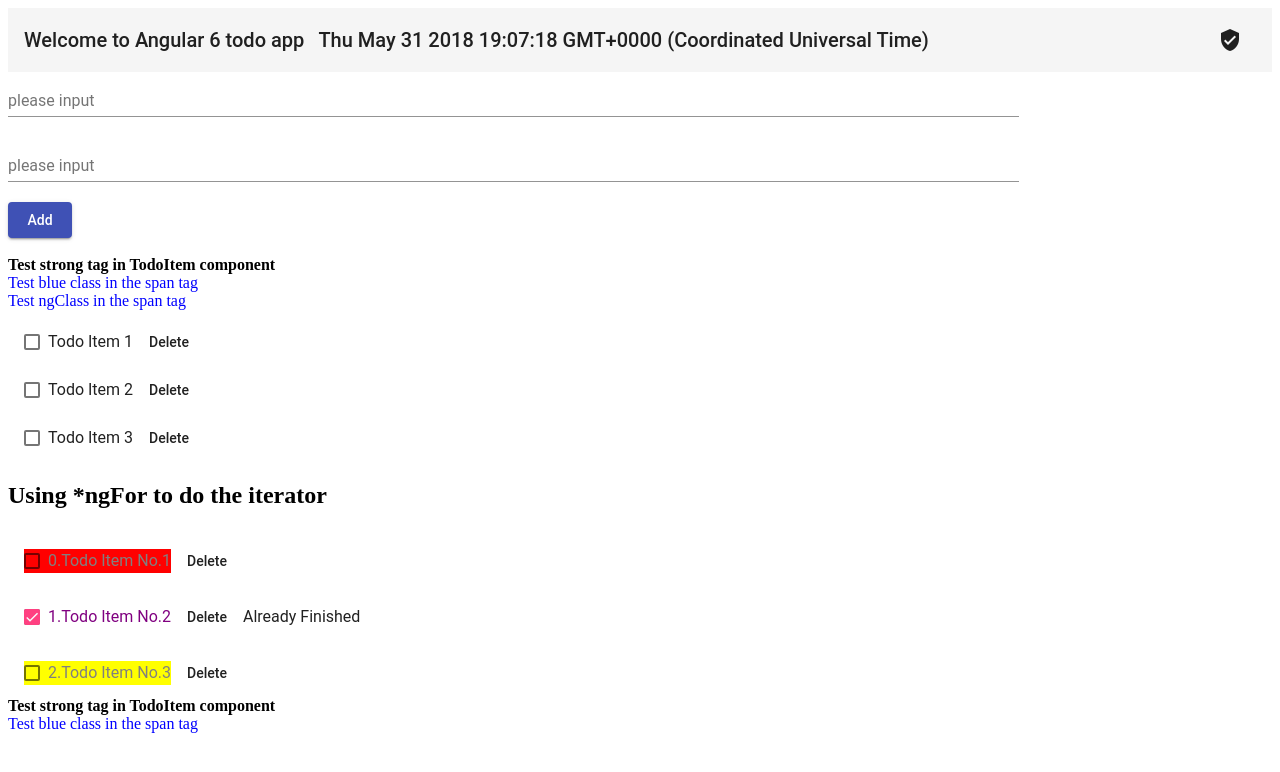
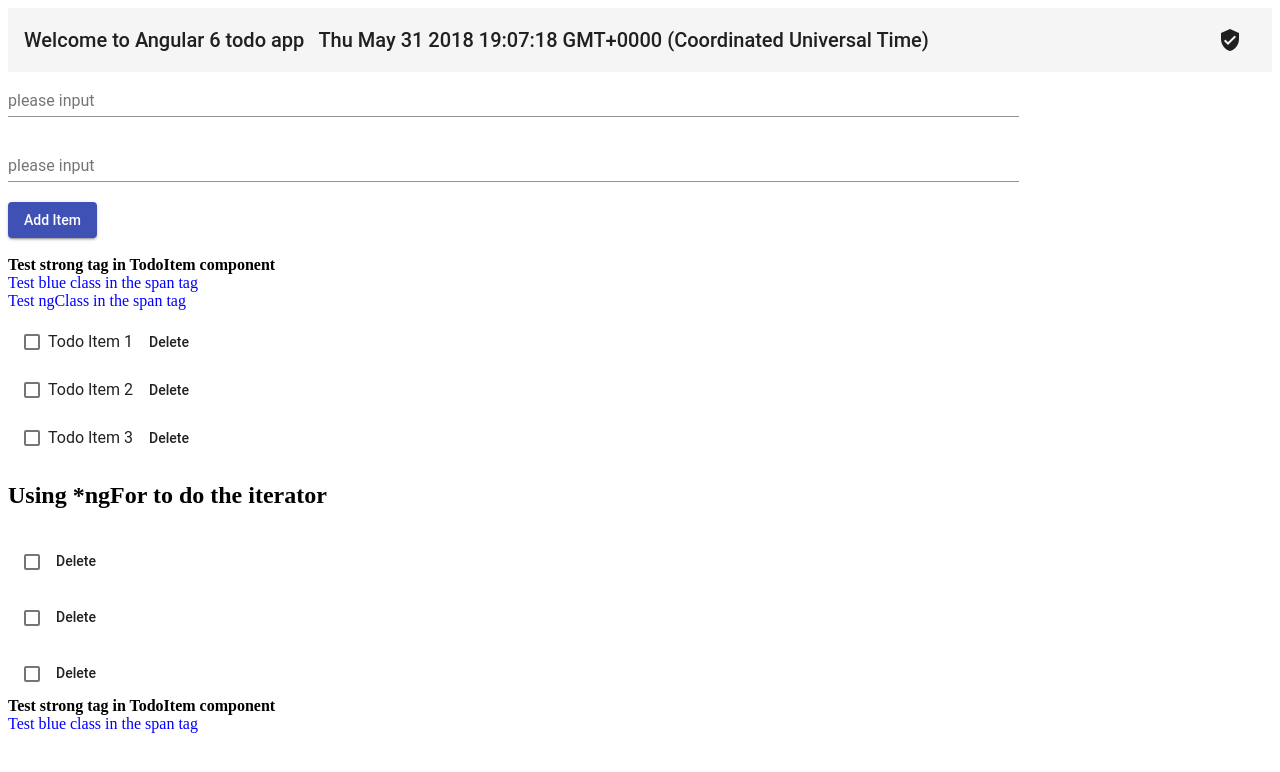
Before and after one commit to sawyerbutton/Angular6_ReLearning, an Angular app: page / in a window 1280 px wide. Shown: the top 772 px of the page. Built offline with nearby package versions, Linux system fonts and the light colour scheme.

Commit message:
added service but checkbox still has bug

```diff
--- a/src/app/add-form/add-form.component.html
+++ b/src/app/add-form/add-form.component.html
@@ -13,7 +13,8 @@
   </mat-form-field>
 </form>
 <!--$event is for using event binding one way binding from dom to component-->
-<button mat-raised-button color="primary" (click)="addTodo($event)">Add</button>
+<!--<button mat-raised-button color="primary" (click)="addTodo($event)">Add</button>-->
+<button mat-raised-button color="primary" (click)="addTodo2()">Add Item</button>
 <br><br>
 <!--css style will only use in its owner component and html file which will keep the whole css file clean-->
 <!--if you want to add style sheet global, watch the src/style.css file-->
--- a/src/app/add-form/add-form.component.ts
+++ b/src/app/add-form/add-form.component.ts
@@ -1,4 +1,5 @@
 import { Component, OnInit, Output, EventEmitter} from '@angular/core';
+import {TodoListService} from '../todo-list.service';
 
 @Component({
   selector: 'app-add-form',
@@ -7,10 +8,13 @@ import { Component, OnInit, Output, EventEmitter} from '@angular/core';
 })
 export class AddFormComponent implements OnInit {
   // addTodoItem is a event emitter to emit data to the parent component by $event
-  @Output() addTodoItem = new EventEmitter();
+  // When using service, Output is not necessary anymore
+  // @Output() addTodoItem = new EventEmitter();
   // placeholder is using for property binding, from component to dom
   public placeholder = 'please input';
-  constructor() { }
+  constructor(
+    private todoListService: TodoListService
+  ) { }
   public todoText = '';
   // using todoText2 for two way binding
   public todoText2 = '';
@@ -21,7 +25,11 @@ export class AddFormComponent implements OnInit {
   public addTodo($event: MouseEvent) {
     console.log('Button has been clicked', this.todoText, this.todoText2);
     // emit param this.todoText2, it will become<app-add-form (addtodoitem)="addTodo($event)"></app-add-form> $event part
-    this.addTodoItem.emit(this.todoText2);
+    // emit function need Output()
+    // this.addTodoItem.emit(this.todoText2);
+  }
+  public addTodo2() {
+    this.todoListService.addTodoList(this.todoText2);
   }
   // when input control hit the input event - input property, it will trigger the changeTodoText function with a event param
   // this is a cumbersome way to do the two way binding
--- a/src/app/app.component.html
+++ b/src/app/app.component.html
@@ -1,4 +1,8 @@
 <!--The content below is only a placeholder and can be replaced.-->
 <app-header></app-header>
-<app-add-form (addTodoItem)="addTodoItem($event)"></app-add-form>
-<app-todo-items [items]="todoItems"></app-todo-items>
+<!--@Input() and @Output-->
+<!--<app-add-form (addTodoItem)="addTodoItem($event)"></app-add-form>-->
+<!--<app-todo-items [items]="todoItems"></app-todo-items>-->
+<!--Use Service-->
+<app-add-form></app-add-form>
+<app-todo-items></app-todo-items>
--- a/src/app/app.module.ts
+++ b/src/app/app.module.ts
@@ -14,6 +14,7 @@ import {MatInputModule} from '@angular/material/input';
 import {MatButtonModule} from '@angular/material/button';
 import {MatListModule} from '@angular/material/list';
 import {MatCheckboxModule} from '@angular/material/checkbox';
+import {TodoListService} from './todo-list.service';
 @NgModule({
   declarations: [
     AppComponent,
@@ -33,7 +34,7 @@ import {MatCheckboxModule} from '@angular/material/checkbox';
     MatListModule,
     MatCheckboxModule
   ],
-  providers: [],
+  providers: [TodoListService],
   bootstrap: [AppComponent]
 })
 export class AppModule { }
--- a/src/app/todo-items/todo-items.component.html
+++ b/src/app/todo-items/todo-items.component.html
@@ -13,12 +13,16 @@
 <!--even:Boolean, whether current index is even number-->
 <!--odd:Boolean, whether current index is odd number-->
 <!--use these parameters, you can easily modified your *ngFor structure-->
-<mat-list *ngFor="let item of items;let recordIndex = index;let firstRecord = first;let lastRecotd = last; let evenRecord = even; let oddRecord = odd">
+
+  <!--five parameters in *ngFor-->
+<!--<mat-list *ngFor="let item of getTodoList();let recordIndex = index;let firstRecord = first;let lastRecotd = last; let evenRecord = even; let oddRecord = odd">-->
   <!--item still belongs to items which need to use at least one way binding{{}}-->
   <!--use *ngIf to do the decide the span label will be created or not-->
   <!--use json as parameter , the property's name/key is our adding class, property's value is a boolean value to decide whether our style class will be add or not-->
   <!--example:[ngClass]="{'classA': true, 'classB': false}"-->
-  <mat-list-item ><mat-checkbox [checked]="item.done" id="item.id" [ngClass]="{'done':item.done,'text-danger':firstRecord, 'text-warning': lastRecotd, 'bg-info': evenRecord, 'bg-success': oddRecord}">{{recordIndex}}.{{item.value}}</mat-checkbox><a mat-button>Delete</a><span *ngIf="item.done">Already Finished</span></mat-list-item>
+  <!--<mat-list-item ><mat-checkbox [checked]="item.done" id="item.id" [ngClass]="{'done':item.done,'text-danger':firstRecord, 'text-warning': lastRecotd, 'bg-info': evenRecord, 'bg-success': oddRecord}" (click)="itemClick(item)">{{recordIndex}}.{{item.value}}</mat-checkbox><a mat-button (click)="deleteItem(item)">Delete</a><span *ngIf="item.done">Already Finished</span></mat-list-item>-->
+  <mat-list *ngFor="let item of getTodoList()">
+    <mat-list-item><mat-checkbox [checked]="item.done" id="item.id" (click)="itemClick(item)"></mat-checkbox><a mat-button (click)="deleteItem(item)">Delete</a><span *ngIf="item.done">Already Finished</span></mat-list-item>
 </mat-list>
 
 <div>
--- a/src/app/todo-items/todo-items.component.ts
+++ b/src/app/todo-items/todo-items.component.ts
@@ -1,5 +1,6 @@
 import {Component, Input, OnInit} from '@angular/core';
 import {TodoItem} from '../shared/todo-item';
+import {TodoListService} from '../todo-list.service';
 
 @Component({
   selector: 'app-todo-items',
@@ -7,11 +8,23 @@ import {TodoItem} from '../shared/todo-item';
   styleUrls: ['./todo-items.component.css']
 })
 export class TodoItemsComponent implements OnInit {
-  @Input() items: TodoItem[];
+  // when using service, @Input decorator does not need anymore
+  // @Input() items: TodoItem[];
   // also can use @Input('xxx') to adjust the value passed in
-  constructor() { }
+  constructor(
+    private todoListService: TodoListService
+  ) { }
 
   ngOnInit() {
   }
-
+  getTodoList() {
+    return this.todoListService.getTodoList();
+  }
+  itemClick(item: TodoItem) {
+    console.log(this.todoListService.getTodoList());
+    return setTimeout(this.todoListService.toggleItemStatus(item), 0);
+  }
+  deleteItem(item: TodoItem) {
+    return this.todoListService.deleteTodoItem(item);
+  }
 }
--- /dev/null
+++ b/src/app/todo-list.service.ts
@@ -0,0 +1,43 @@
+import { Injectable } from '@angular/core';
+import { TodoItem} from './shared/todo-item';
+
+@Injectable({
+  providedIn: 'root'
+})
+export class TodoListService {
+
+  constructor() { }
+  todoItems: TodoItem[] = [{
+    id: 1,
+    value: 'Todo Item No.1',
+    done: false
+  }, {
+    id: 2,
+    value: 'Todo Item No.2',
+    done: false
+  }, {
+    id: 3,
+    value: 'Todo Item No.3',
+    done: false
+  }];
+  getTodoList() {
+    return this.todoItems;
+  }
+  addTodoList(text) {
+    this.todoItems.push(
+      {
+        id: new Date().getTime(),
+        value: text,
+        done: false
+      }
+    );
+  }
+  deleteTodoItem(item: TodoItem) {
+    this.todoItems = this.todoItems.filter((todoItem) => {
+      return todoItem.id !== item.id;
+    });
+  }
+  toggleItemStatus(item: TodoItem) {
+    item.done = !item.done;
+  }
+}
```
Also changed, not shown: 1 other file (tests, documents, lock files or other folders).
